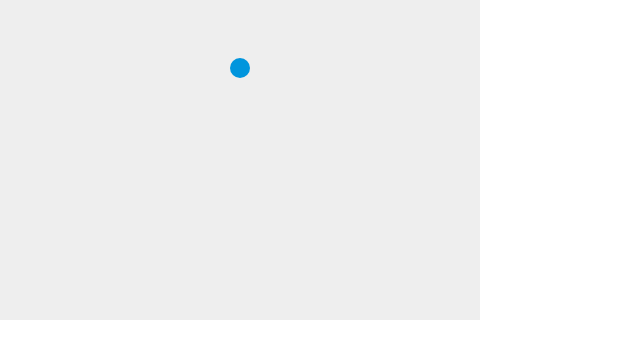
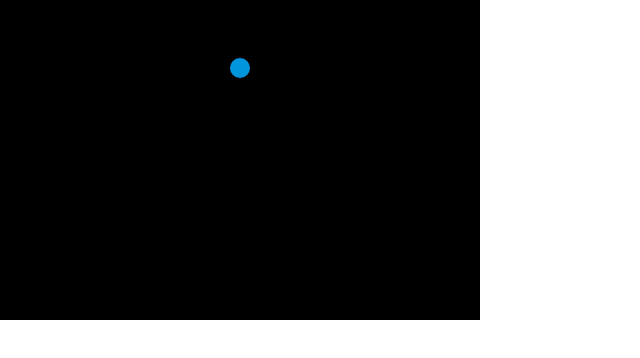
Before and after one commit to clintrizzo/2D-game, a plain HTML site: page index.html in a window 1280 px wide. Shown: the whole page, without its empty margins (0-640 px from the left). Drawn offline with Linux system fonts and the light colour scheme.

Commit message:
changed the background color

```diff
--- a/style.css
+++ b/style.css
@@ -7,7 +7,7 @@
 /*box group area*/
 
 canvas {
-    background: #eee;
+    background: black;
     display: block;
     margin: 0, auto;
 }
```
